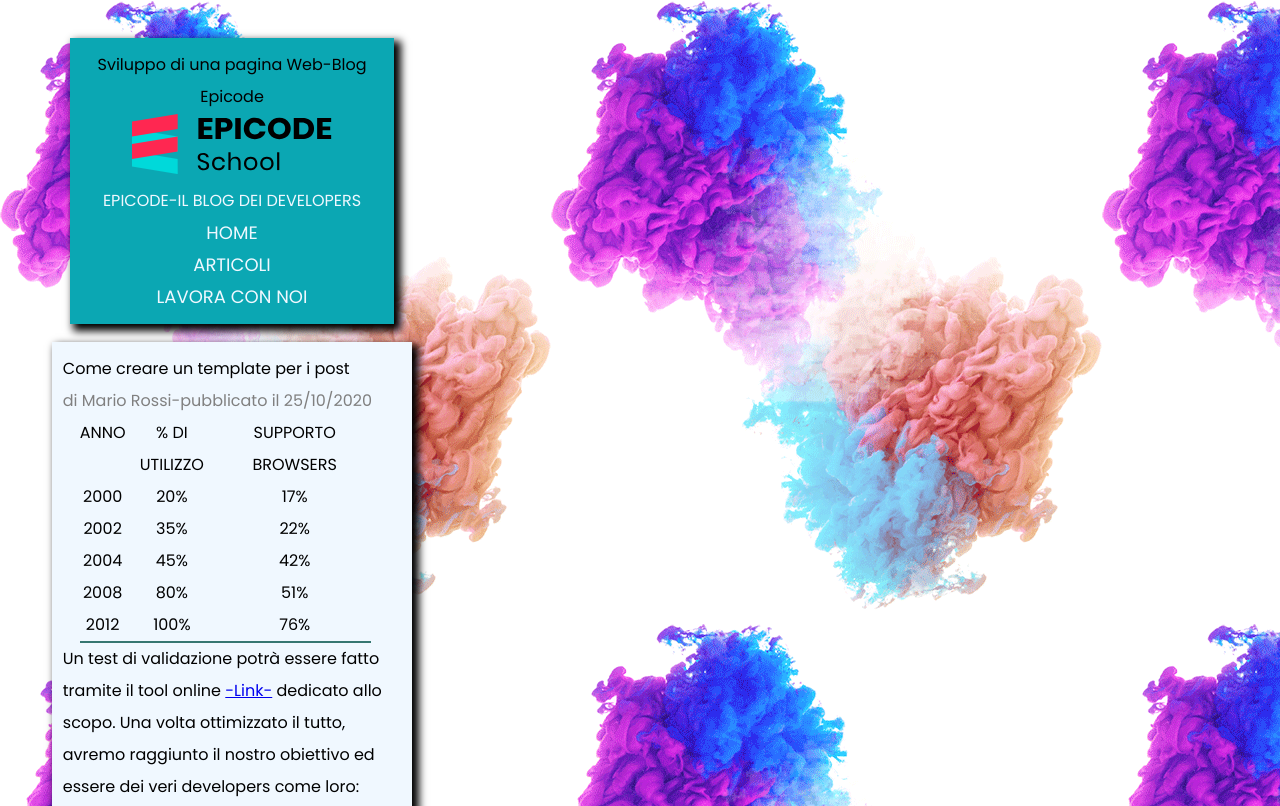
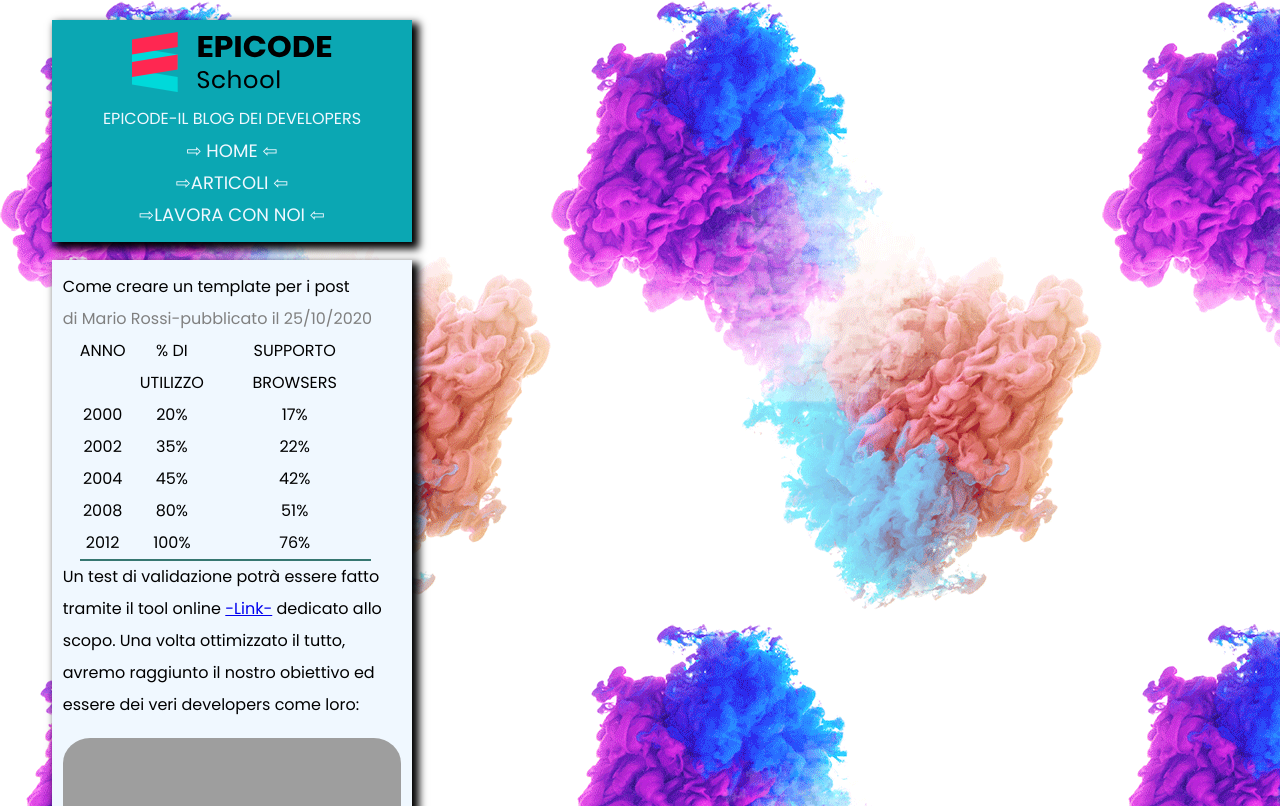
Before and after one commit to AleRusso25/S1-L4, a plain HTML site: page index.html in a window 1280 px wide. Shown: the top 806 px of the page. Drawn offline with Linux system fonts and the light colour scheme; grey boxes are pictures that could not be loaded.

```diff
--- a/assets/css/style.css
+++ b/assets/css/style.css
@@ -25,10 +25,12 @@ body   { width: 400px;
     background-image: url(../img/sfondo.png) ;
     line-height: 2rem;
 }
-header { padding-top: 3%;
+header {
+    font: bolder;
+    padding-top: 3%;
     padding-bottom: 3%;
     text-align: center;
-    margin: 5%;
+    margin-bottom: 5%;
     box-shadow: 5px 5px 8px 2px #000000;
     background-color: rgb(11, 167, 179);
 }
@@ -41,6 +43,8 @@ head> h1  {
     color: aliceblue;
 }
  footer {
+    margin-top: 5%;
+    padding: 5%;
     text-align: center;
     color: aliceblue;
     background-image: linear-gradient(360deg, #367771, #1a1818);
--- a/index.html
+++ b/index.html
@@ -12,13 +12,12 @@
     <div class="main-class">
 
     <header>
-      <h1>Sviluppo di una pagina Web-Blog Epicode</h1>
       <img src="assets/img/logo.svg" alt="logo Epicode" width="200px" />
       <h2><strong>EPICODE-IL BLOG DEI DEVELOPERS</strong></h2>
       <ul>
-        <li>HOME</li>
-        <li>ARTICOLI</li>
-        <li>LAVORA CON NOI</li>
+        <li> &#8680; HOME &#8678;</li>
+        <li> &#8680;ARTICOLI &#8678;</li>
+        <li>&#8680;LAVORA CON NOI &#8678;</li>
       </ul>
     </header>
 
```
